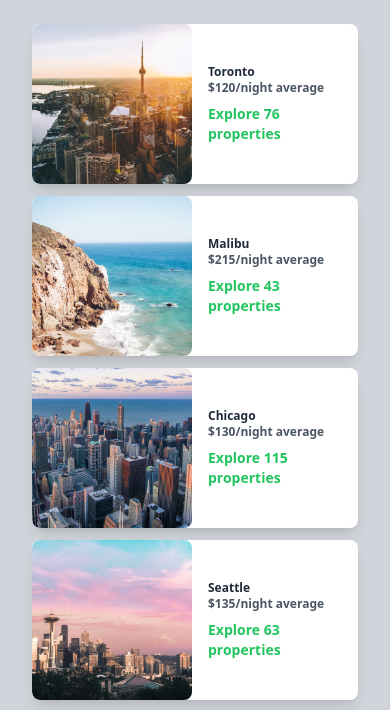
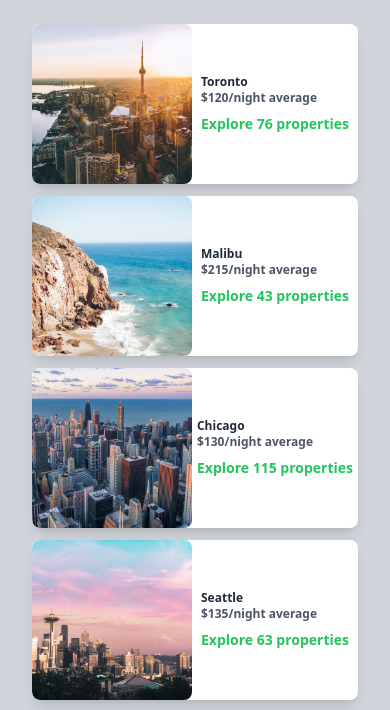
Before and after one commit to KickButtowski80/tailwindcss, a Vue app: page / in a window 390 px wide. Shown: the part 797-1507 px from the top of the page. Built offline with nearby package versions, Linux system fonts and the light colour scheme; the HTML template or start-up script is replaced by a standard one.

Commit message:
tow cols in tablet above

```diff
--- a/src/components/PopularDestination.vue
+++ b/src/components/PopularDestination.vue
@@ -22,8 +22,8 @@
 
                    object-cover object-center
                    flex-shrink-0 rounded-lg">
-            <div class="px-4 sm:mx-auto flex-shrink-1">
-              <div class="text-xs md:text-sm lg:text-2xl
+
+              <div class="mx-auto  text-xs md:text-sm lg:text-2xl
                           font-semibold text-gray-800">
                 <h3>{{city}}</h3>
                 <p class="text-gray-600">${{averagePrice}}/night average</p>
@@ -32,7 +32,7 @@
                     Explore {{propertyCount }} properties
                   </a>
                 </div>
-              </div>
+
             </div>
           </div>
         </div>
```
